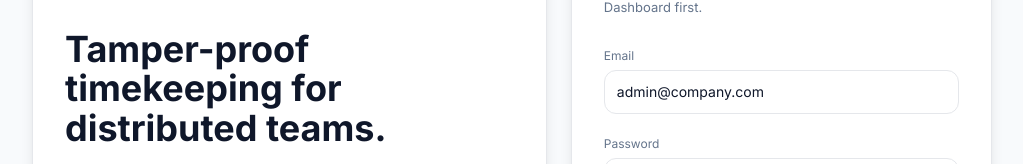
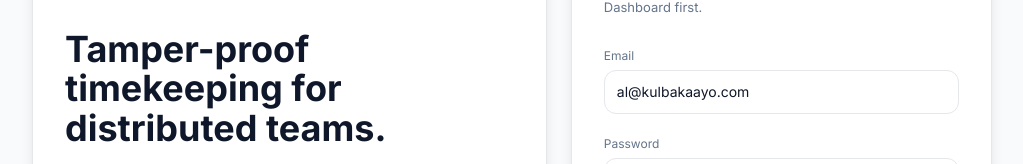
Before and after one commit to alnrosales/ChronoKeep, a Next.js app: page /login in a window 1280 px wide. Shown: the part 240-404 px from the top of the page, without its empty margins (128-1151 px from the left). Built offline with nearby package versions, Linux system fonts and the light colour scheme; no server answers.

Commit message:
Update page.tsx

```diff
--- a/app/login/page.tsx
+++ b/app/login/page.tsx
@@ -4,7 +4,7 @@ import { createClient } from '@/lib/supabase/client'
 import { useRouter } from 'next/navigation'
 
 export default function LoginPage() {
-  const [email, setEmail] = useState('admin@company.com')
+  const [email, setEmail] = useState('al@kulbakaayo.com')
   const [password, setPassword] = useState('admin123')
   const [loading, setLoading] = useState(false)
   const [error, setError] = useState('')
```
